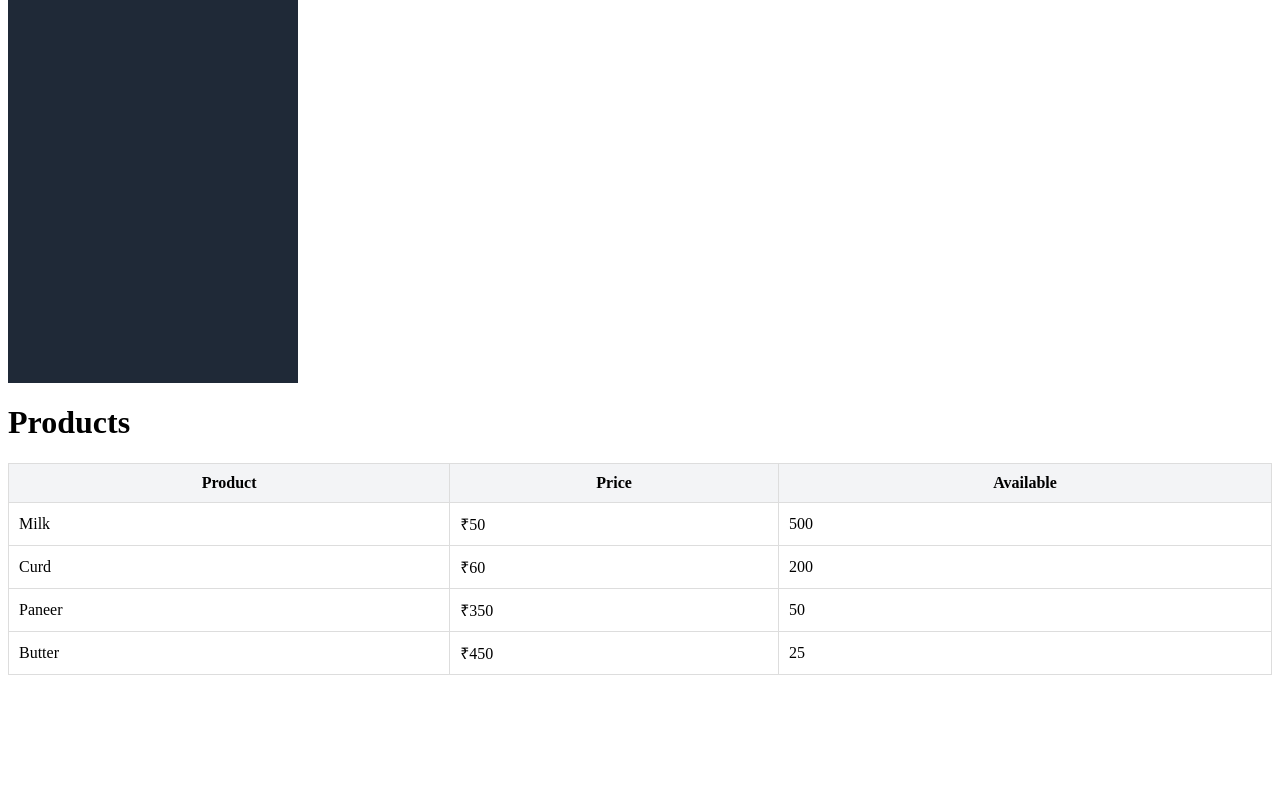
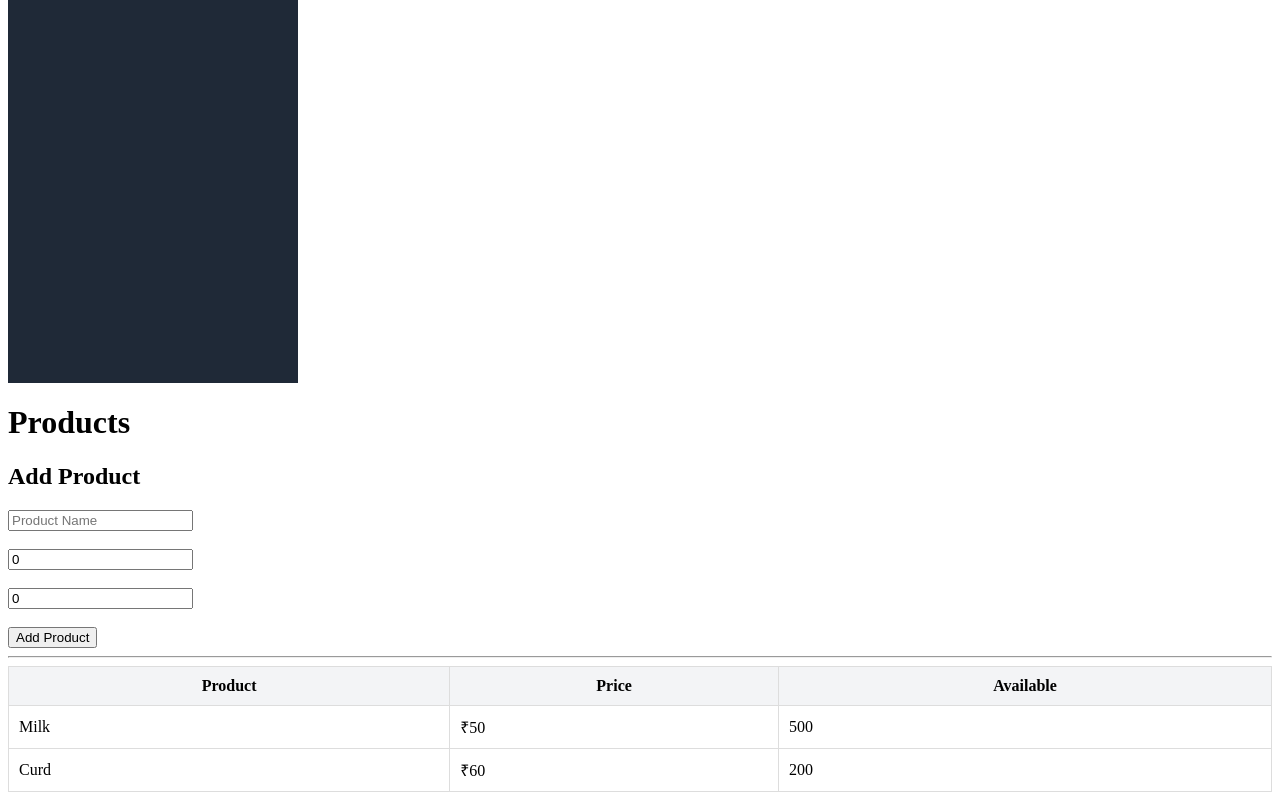
Before and after one commit to Ravitejhegde/dairy360-Enterprise-Dairy-Production-Delivery-Management-System, an Angular app: page /products in a window 1280 px wide. Shown: the part 465-1265 px from the top of the page. Before the commit the page ends 1148 px from the top, so only its background shows below. Built offline with nearby package versions, Linux system fonts and the light colour scheme.

Commit message:
products page updated

```diff
--- a/src/app/features/admin/products/products.html
+++ b/src/app/features/admin/products/products.html
@@ -1,4 +1,32 @@
 <h1>Products</h1>
+<h2>Add Product</h2>
+
+<input
+  type="text"
+  placeholder="Product Name"
+  [(ngModel)]="newProductName">
+
+<br><br>
+
+<input
+  type="number"
+  placeholder="Price"
+  [(ngModel)]="newProductPrice">
+
+<br><br>
+
+<input
+  type="number"
+  placeholder="Quantity"
+  [(ngModel)]="newProductQuantity">
+
+<br><br>
+
+<button (click)="addProduct()">
+  Add Product
+</button>
+
+<hr>
 
 <table>
 
--- a/src/app/features/admin/products/products.ts
+++ b/src/app/features/admin/products/products.ts
@@ -1,15 +1,23 @@
 import { Component } from '@angular/core';
-import {CommonModule} from '@angular/common';
+import { CommonModule } from '@angular/common';
+import { FormsModule } from '@angular/forms';
 
 @Component({
   selector: 'app-products',
-  imports: [CommonModule],
+  imports: [CommonModule, FormsModule],
   templateUrl: './products.html',
-  styleUrl: './products.css',
+  styleUrl: './products.css'
 })
 export class Products {
 
+  newProductName = '';
+
+  newProductPrice = 0;
+
+  newProductQuantity = 0;
+
   products = [
+
     {
       productName: 'Milk',
       unitPrice: 50,
@@ -20,19 +28,25 @@ export class Products {
       productName: 'Curd',
       unitPrice: 60,
       availableQuantity: 200
-    },
+    }
 
-    {
-      productName: 'Paneer',
-      unitPrice: 350,
-      availableQuantity: 50
-    },
-
-    {
-      productName: 'Butter',
-      unitPrice: 450,
-      availableQuantity: 25
-    }
   ];
 
+  addProduct() {
+
+    this.products.push({
+
+      productName: this.newProductName,
+
+      unitPrice: this.newProductPrice,
+
+      availableQuantity: this.newProductQuantity
+
+    });
+     this.newProductName = '';
+    this.newProductPrice = 0;
+    this.newProductQuantity = 0;
+
+  }
+
 }
```
